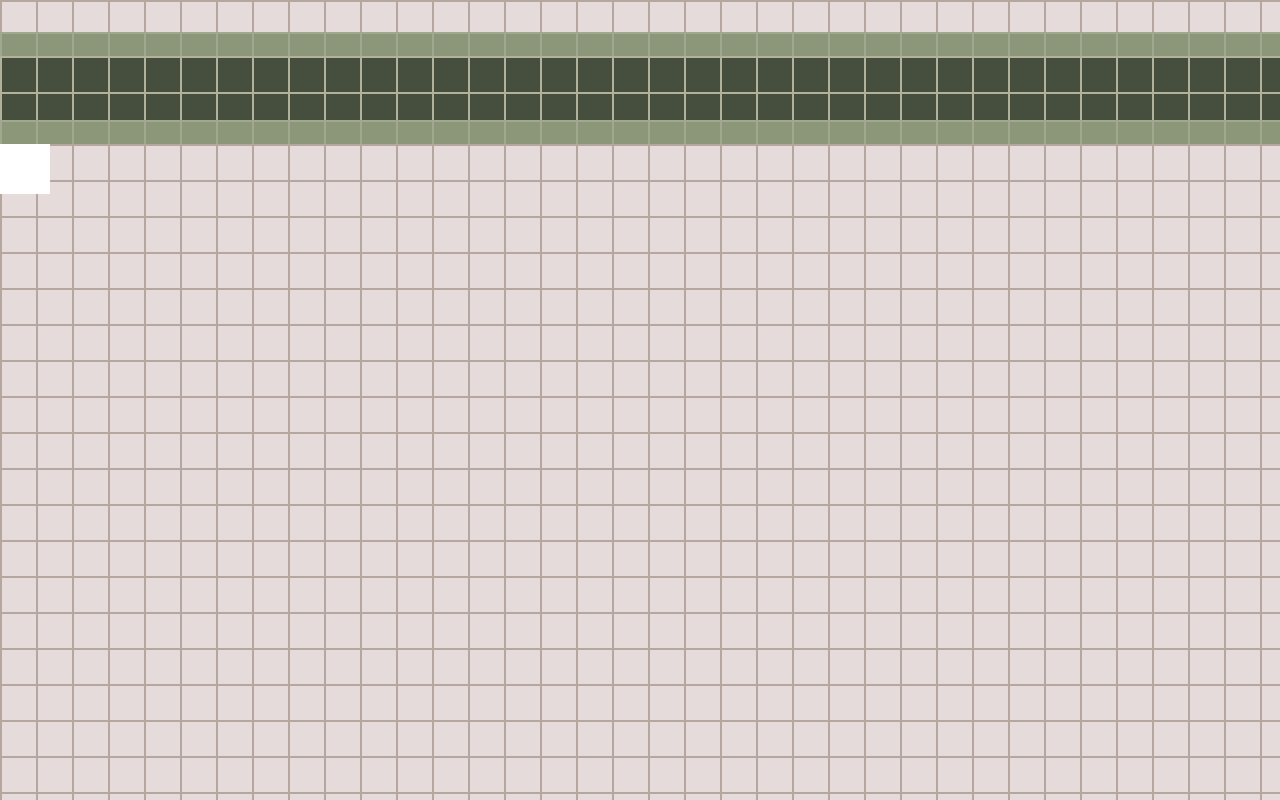
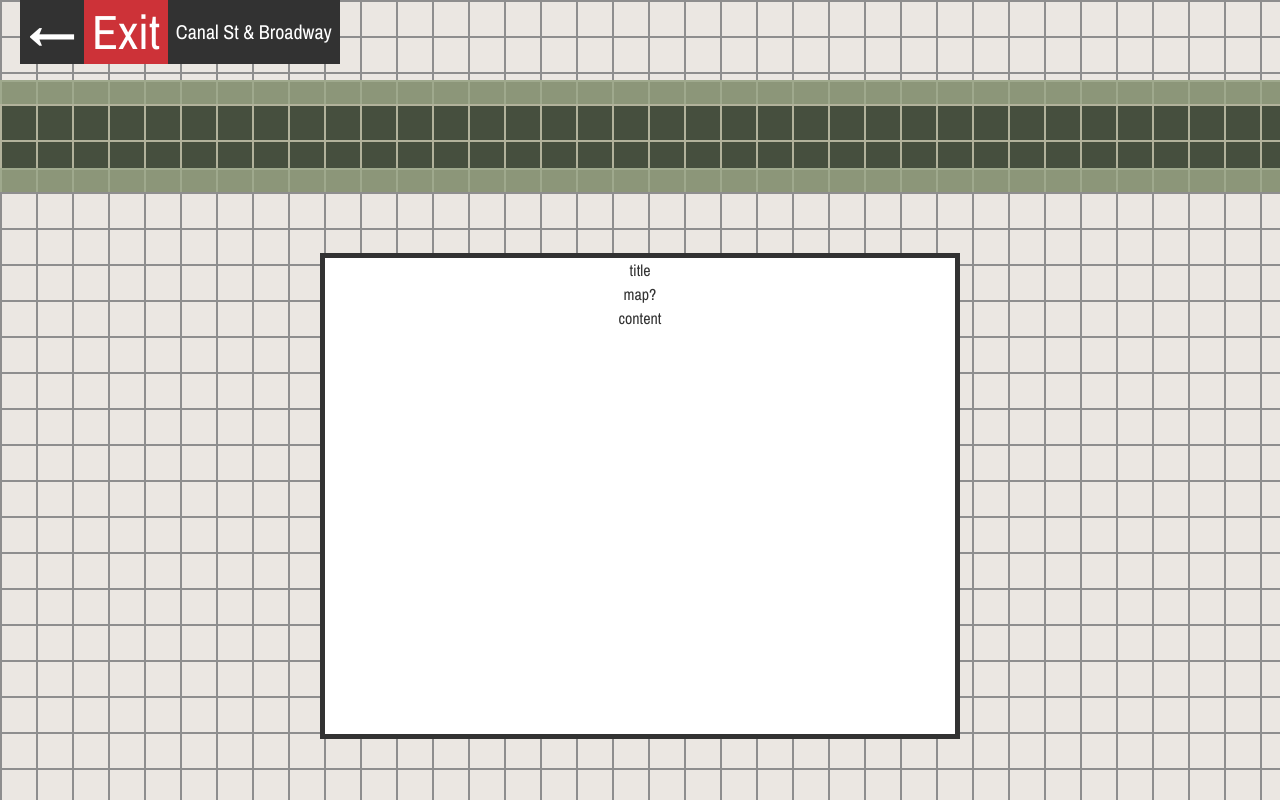
Before and after one commit to jyleerahman/fav-nycday-app, a React (Vite) app: page /feed in a window 1280 px wide. Built offline with nearby package versions, Linux system fonts and the light colour scheme.

Commit message:
prob my most proudest work

```diff
--- a/src/client/App.css
+++ b/src/client/App.css
@@ -82,20 +82,20 @@
 .light-green-tile-bg {
   background-color: #707c58;
   opacity: 0.8;
-  background-image: linear-gradient(#889471 1.8px, transparent 1.8px), linear-gradient(to right, #889471 1.8px, #707c58 1.8px);
+  background-image: linear-gradient(#889471 1.6px, transparent 1.6px), linear-gradient(to right, #889471 1.6px, #707c58 1.6px);
   background-size: 36px 36px;
 }
 
 .dark-green-tile-bg {
   background-color: #18240e;
   opacity: 0.8;
-  background-image: linear-gradient(#9f9f83 1.8px, transparent 1.8px), linear-gradient(to right, #9f9f83 1.8px, #18240e 1.8px);
+  background-image: linear-gradient(#9f9f83 1.6px, transparent 1.6px), linear-gradient(to right, #9f9f83 1.6px, #18240e 1.6px);
   background-size: 36px 36px;
 }
 
 .tile-bg {
-  background-color: #dfd3d1;
+  background-color: #e7e2dc;
   opacity: 0.8;
-  background-image: linear-gradient(#a39289 1.8px, transparent 1.8px), linear-gradient(to right, #a39289 1.8px, #dfd3d1 1.8px);
+  background-image: linear-gradient(#737373 1.6px, transparent 1.6px), linear-gradient(to right, #737373 1.6px, #e7e2dc 1.6px);
   background-size: 36px 36px;
 }
--- a/src/client/routes/Feed.tsx
+++ b/src/client/routes/Feed.tsx
@@ -4,13 +4,25 @@ function Feed() {
 
     return (
         <>
-            <div className="tile-bg h-[4%]"></div>
+            <div className="tile-bg h-[10%]">
+                <div className="ml-5 w-[20rem] h-[4rem] bg-black text-white flex font-['ArchivoNarrow'] items-center">
+                    <div className="font-extrabold text-5xl pl-2 pr-2">←</div>
+                    <div className="bg-red-700 h-full flex items-center justify-center text-5xl p-2">Exit</div>
+                    <div className=" text-xl flex pl-2">Canal St & Broadway</div>
+
+                </div>
+            </div>
+
             <div className="light-green-tile-bg h-[3%]"></div>
             <div className="dark-green-tile-bg h-[8%] "></div>
             <div className="light-green-tile-bg h-[3%]"></div>
-            <div className="tile-bg h-[82%]">
+            <div className="tile-bg h-[76%] flex items-center justify-center">
+                <div className="w-[50%] h-[80%] bg-white border-5 flex flex-col font-['ArchivoNarrow'] items-center">
+                    <div className="">title</div>
+                    <div className="">map?</div>
+                    <div className="">content</div>
 
-                <div className="bg-white h-[50px] w-[50px]"></div>
+                </div>
             </div>
         </>
     )
```
